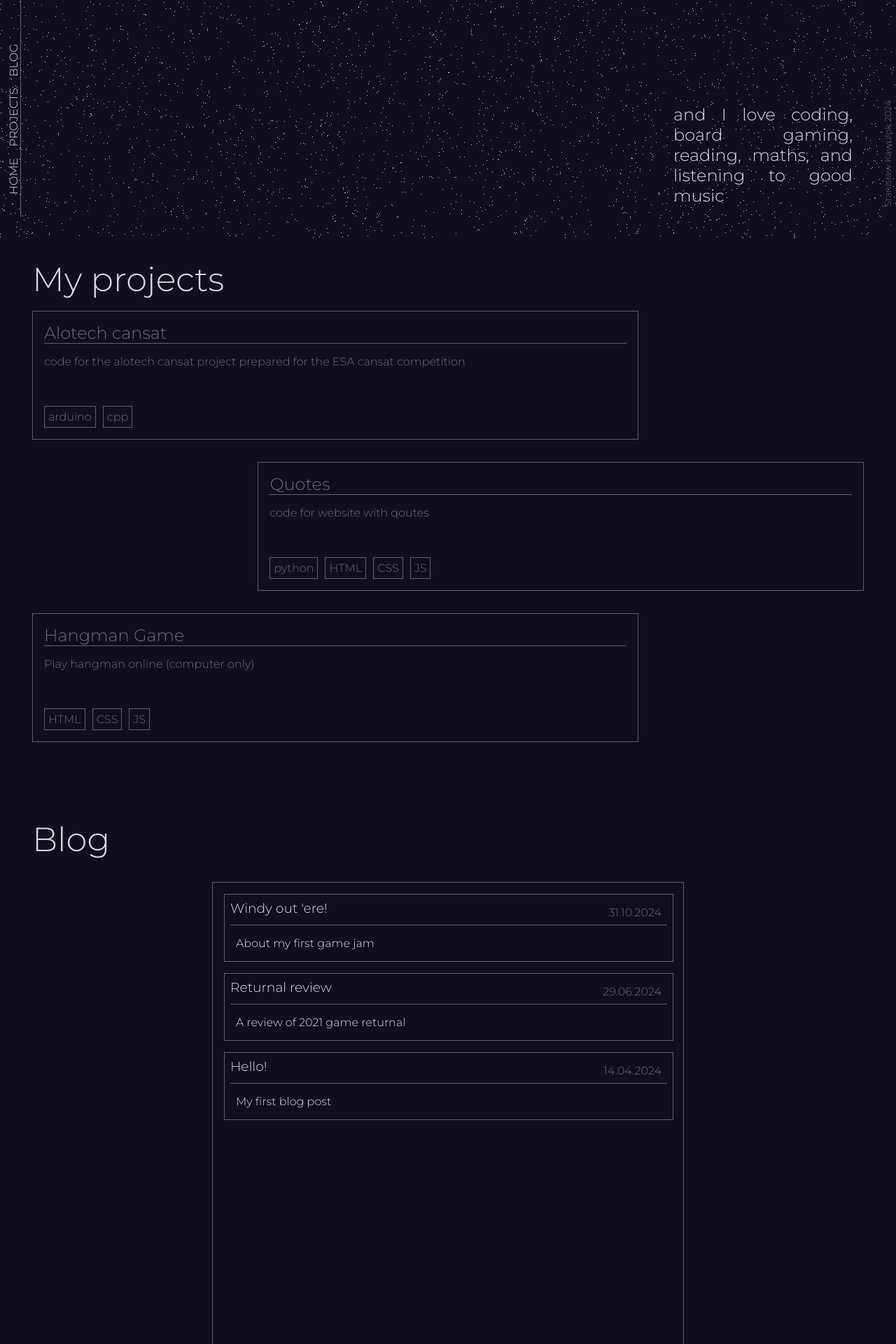
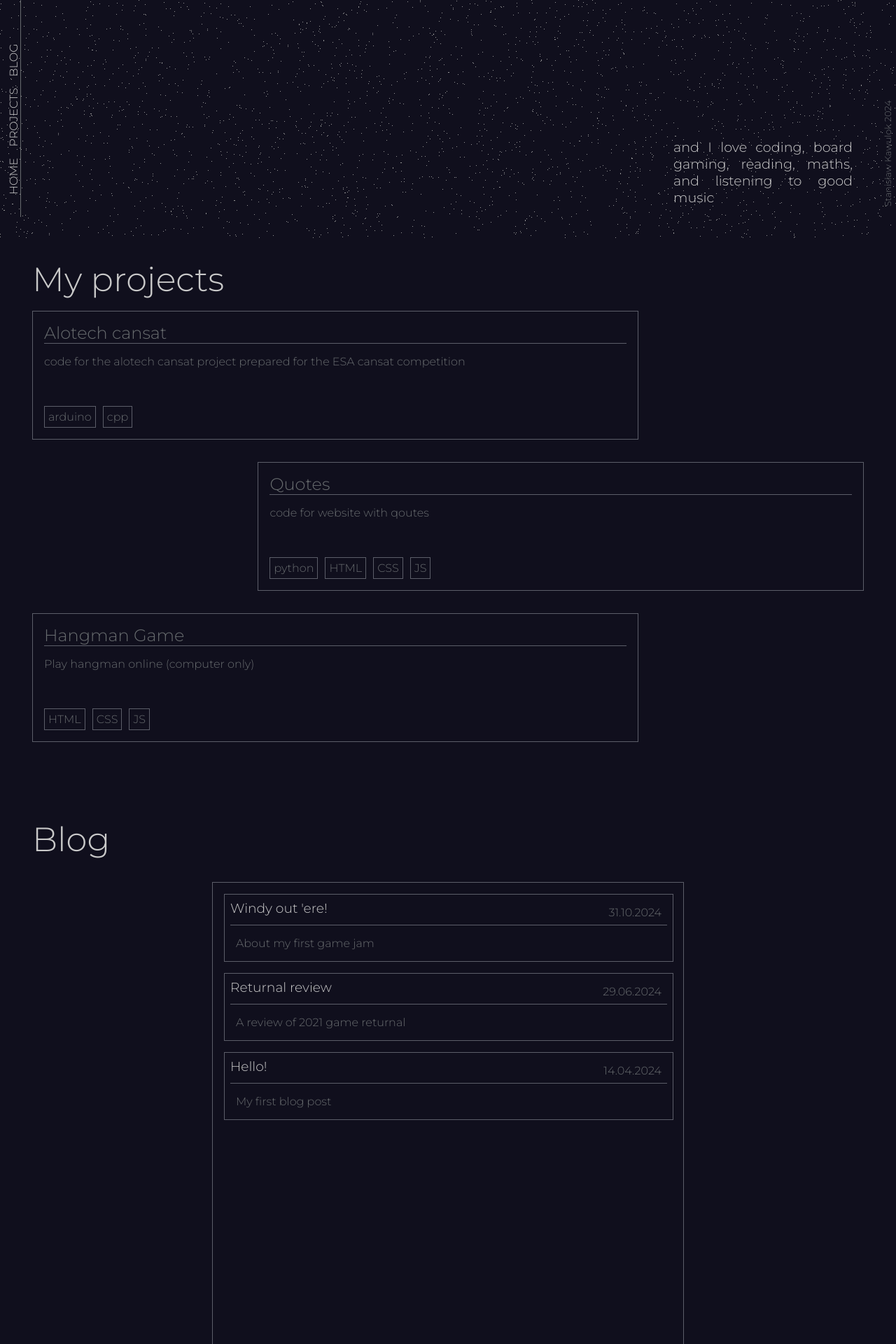
Before and after one commit to Stanleeeeey/stanleeeeey.github.io, a Next.js app: page / in a window 1280 px wide. Shown: the part 460-2380 px from the top of the page at 70% size. Built offline with nearby package versions, Linux system fonts and the light colour scheme.

Commit message:
small color rework

```diff
--- a/app/page.module.css
+++ b/app/page.module.css
@@ -15,7 +15,7 @@
 }
 
 .greetingWrap h2{
-  font-size: 150%;
+  font-size: 120%;
   font-weight: 300;
   color: var(--secondary-text-color);
 }
@@ -27,10 +27,11 @@
   position: absolute;
   right: 0px;
   bottom: 0px;
-  font-size: 150%;
+  font-size: 120%;
   text-align: justify;
   width:20vw;
-  min-width: min-content;
+  min-width: 200px;
+
   font-weight: 300;
 
   padding: 1rem;
@@ -231,6 +232,7 @@
 
   box-sizing: border-box;
   width: 100%;
+
   margin-top:2rem;
   position: relative;
 
@@ -253,7 +255,7 @@
   overflow: scroll;
 
   width:50vw;
-  min-width: 150px;
+  min-width: 200px;
   padding: 1rem;
   display: flex;
   justify-content: start;
@@ -261,8 +263,11 @@
   gap:1rem;
 
   border: 1px solid var(--border-color);
+  background-color: var(--background-color);
 
 }
+
+
 
 .postWrap::-webkit-scrollbar{
   display: none;
@@ -278,17 +283,13 @@
   display: flex;
   flex-direction: column;
   gap:.5rem;
-  width: max(calc(50vw - 1rem - 0px), calc(150px - 1rem - 0px));
+  width: max(calc(50vw - 1rem - 0px), calc(200px - 1rem - 0px));
   border: 1px solid var(--border-color);
   transition: var(--transition-out);
   background-color: var(--background-color);
   z-index: 10;
 
 }
-
-
-
-
 
 
 .post:hover{
@@ -309,7 +310,7 @@
   border-bottom: 1px solid var(--border-color);
 }
 
-.postInfo p{
+.post p{
   color: var(--secondary-text-color);
 
 }
--- a/public/css/themes.css
+++ b/public/css/themes.css
@@ -27,10 +27,10 @@
 
 
     --secondary-text-color: rgb(103, 107, 110);
-    --primary-text-color:	rgb(216, 216, 216);
+    --primary-text-color:	rgb(201, 201, 201);
 
     --border-color:	rgba(240, 248, 255, 0.336);
-    --shadow-color: rgb(216, 216, 216);
+    --shadow-color: rgb(209, 209, 209);
 
     --div-background-color: rgb(216, 216, 216);
 
--- a/public/js/main.js
+++ b/public/js/main.js
@@ -1,7 +1,7 @@
 const speed = 0.8;
 let dots = [];
 let retro_dot_color = "rgb(252, 8, 16)"
-let dark_dot_color = "rgb(210, 210, 210)"
+let dark_dot_color = "rgb(150, 150, 150)"
 
 let color_scheme = "dark";
 let dot_color = dark_dot_color;
```
